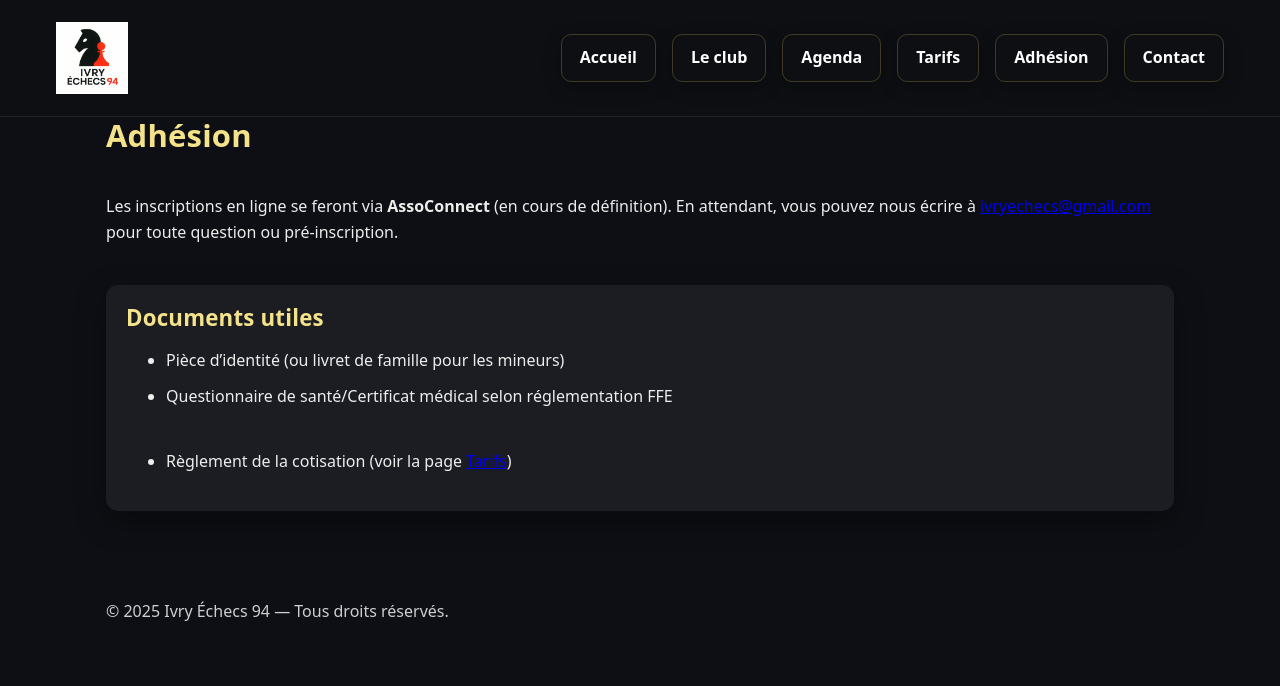
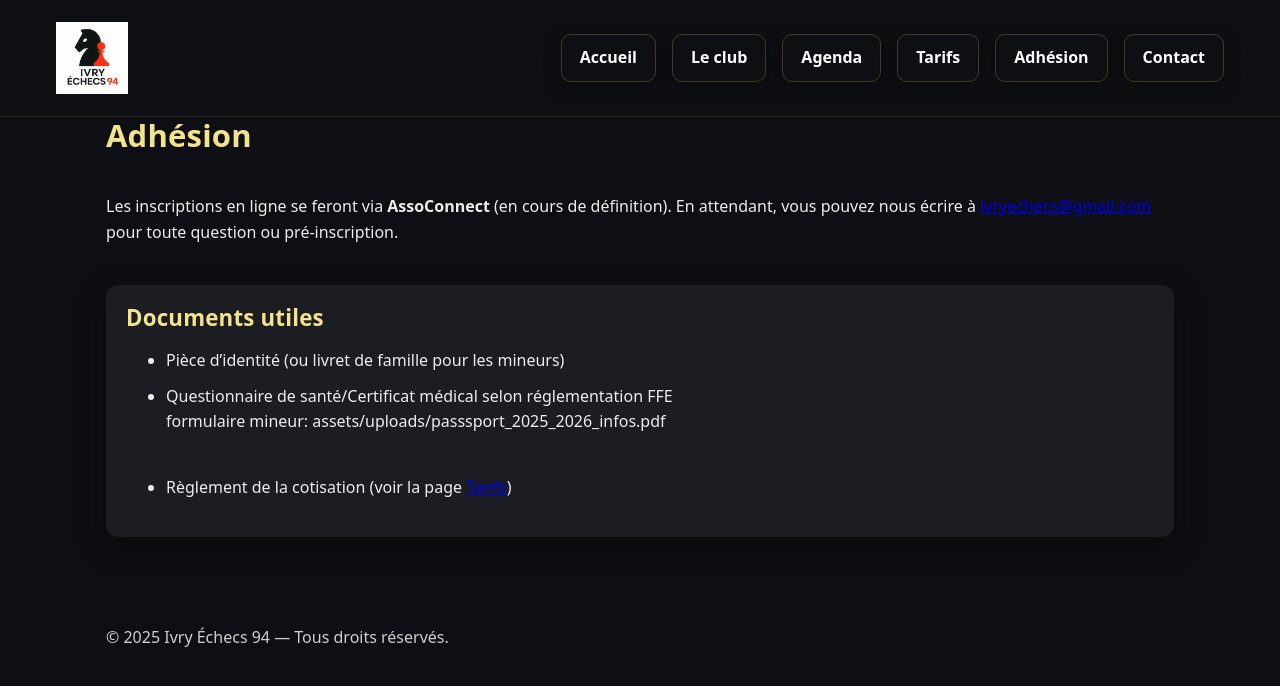
Before and after one commit to Nelwyn64/ivry-echecs-94, a Jekyll site: the page built from adhesion.html, in a window 1280 px wide. Shown: the top 686 px of the page. Built offline with Jekyll 4.4.1, drawn with Linux system fonts in a browser that asks for light colours.

Commit message:
Update Pages du site “adhesion”

```diff
--- a/adhesion.html
+++ b/adhesion.html
@@ -8,7 +8,6 @@ bg_image: bg-adhesion.jpg
   <h1 class="section-title">Adhésion</h1>
 <p style="margin:40px 0;"></p>
 
-
   <p>
     Les inscriptions en ligne se feront via <strong>AssoConnect</strong> (en cours de définition).
     En attendant, vous pouvez nous écrire à
@@ -17,8 +16,6 @@ bg_image: bg-adhesion.jpg
   </p>
 <p style="margin:40px 0;"></p>
 
-
-
   <div class="card" style="margin-top:16px">
     <h3>Documents utiles</h3>
     <ul>
@@ -26,7 +23,7 @@ bg_image: bg-adhesion.jpg
 
 <p style="margin:10px 0;"></p>
 
-<li>Questionnaire de santé/Certificat médical selon réglementation FFE </li>
+<li>Questionnaire de santé/Certificat médical selon réglementation FFE </li>formulaire mineur: assets/uploads/passsport_2025_2026_infos.pdf
 
 <p style="margin:40px 0;"></p>
 
```
